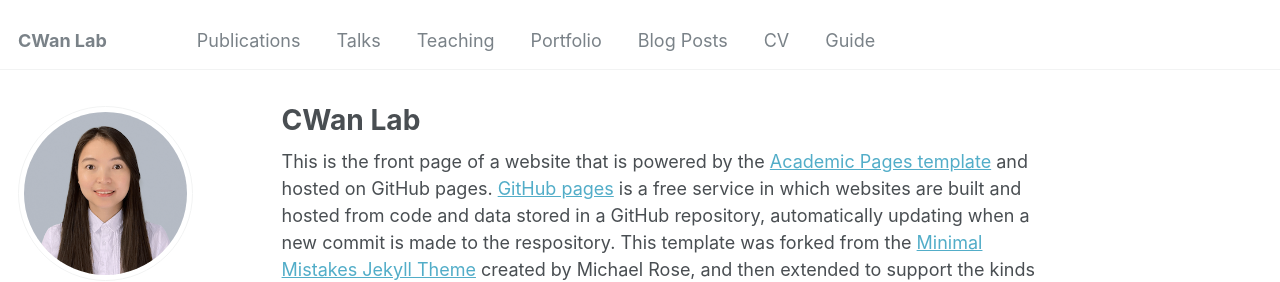
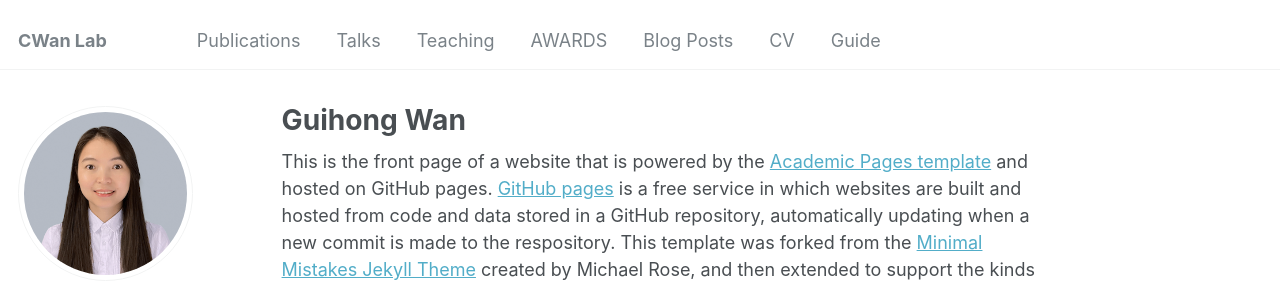
Before and after one commit to cwanlab/cwanlab.github.io, a Jekyll site: the page built from _pages/about.md, in a window 1280 px wide and 1394 px high. Shown: the top 282 px of the window. Built offline with Jekyll 4.4.1, drawn with Linux system fonts in a browser that asks for light colours; some web fonts are replaced.

Commit message:
add AWARDS
add AWARDS

```diff
--- a/_config.yml
+++ b/_config.yml
@@ -249,7 +249,7 @@ defaults:
   # _portfolio
   - scope:
       path: ""
-      type: portfolio
+      type: AWARDS
     values:
       layout: single
       author_profile: true
--- a/_data/navigation.yml
+++ b/_data/navigation.yml
@@ -9,7 +9,7 @@ main:
   - title: "Teaching"
     url: /teaching/
 
-  - title: "Portfolio"
+  - title: "AWARDS"
     url: /portfolio/
 
   - title: "Blog Posts"
--- a/_pages/about.md
+++ b/_pages/about.md
@@ -1,6 +1,6 @@
 ---
 permalink: /
-title: "CWan Lab"
+title: "Guihong Wan"
 author_profile: true
 redirect_from:
   - /about/
```
